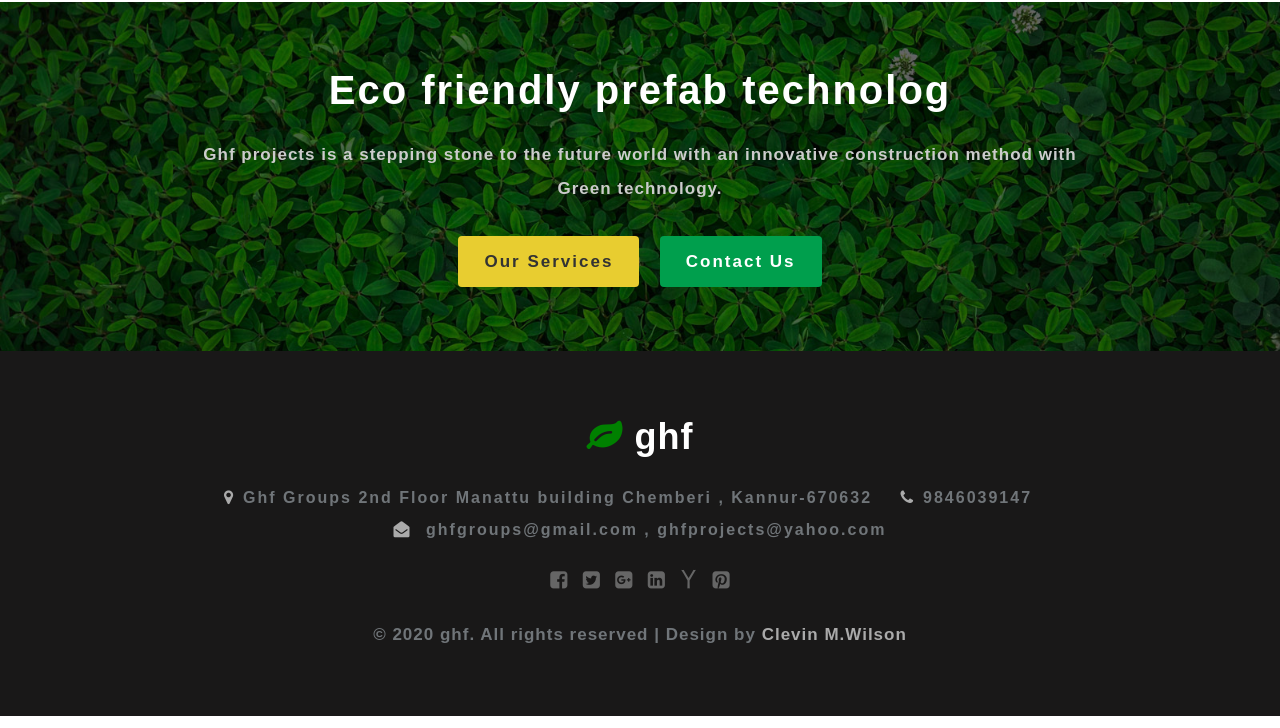
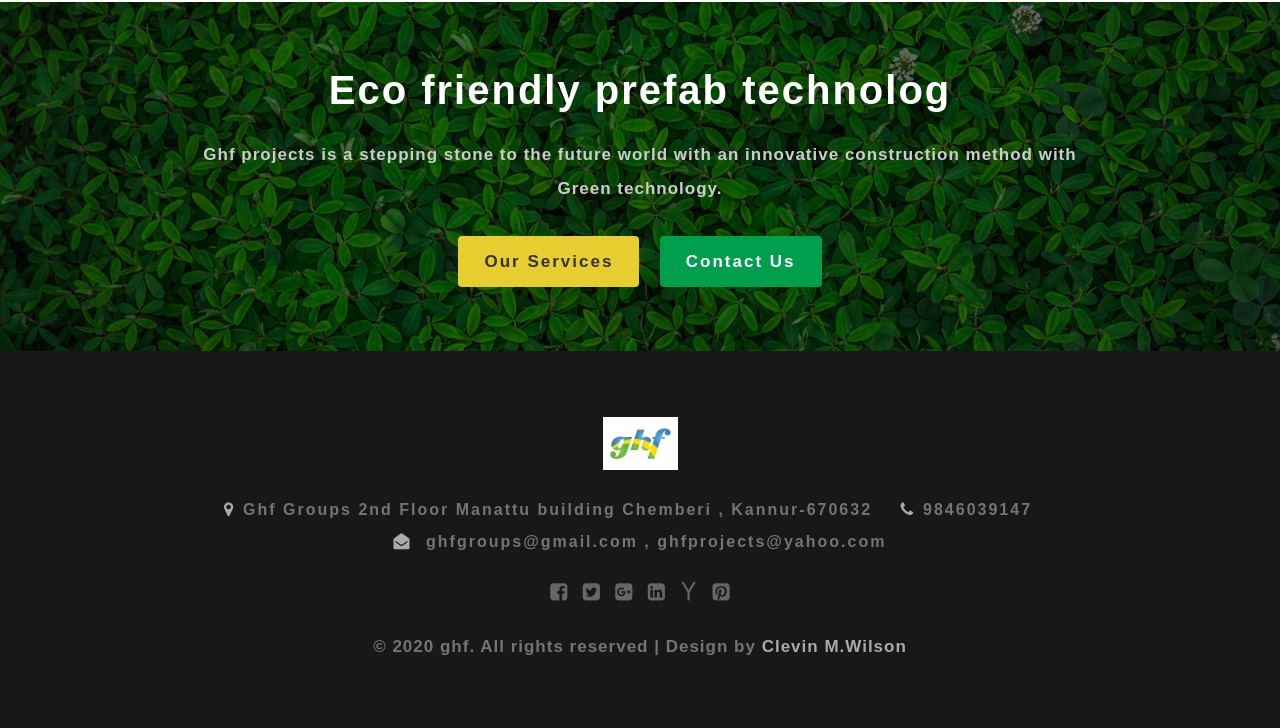
Before and after one commit to clevinwilson/ghf, a plain HTML site: page index.html in a window 1280 px wide. Shown: the part 6052-6780 px from the top of the page. Drawn offline with Linux system fonts and the light colour scheme; a web font is replaced by a local one.

Commit message:
Update index.html

```diff
--- a/index.html
+++ b/index.html
@@ -436,9 +436,9 @@ Smartphone Compatible web template, free webdesigns for Nokia, Samsung, LG, Sony
 	<div class="container py-md-3">
 		<!-- logo -->
 		<h2 class="logo2 text-center">
-			<a href="index.html">
-				<span class="fa fa-leaf" style="color: green;"></span> ghf
-			</a>
+			<div id="logso">
+				<h1> <a href="index.html"></span><img src="images/Photo ghf.jpg" height="53px" width="75px"  alt="" /></a></h1>
+			</div>
 		</h2>
 		<!-- //logo -->
 		<!-- address -->
```
